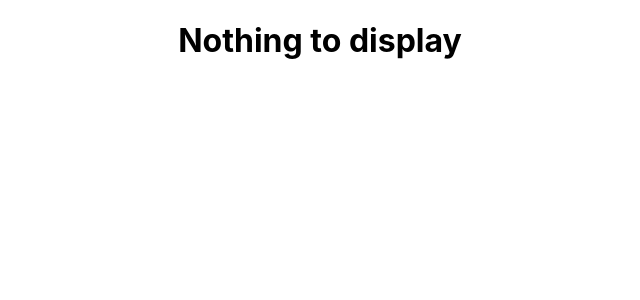
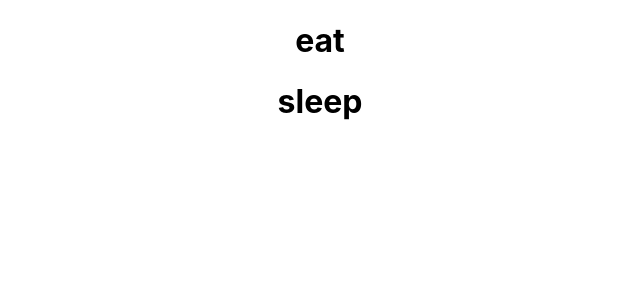
Before and after one commit to Ezeko/todo, a React (Create React App) app: page / in a window 1280 px wide. Shown: the top 300 px of the page, without its empty margins (320-960 px from the left). Built offline with nearby package versions, Linux system fonts and the light colour scheme.

Commit message:
chunk:
make react component for input and todos list

```diff
--- a/src/App.js
+++ b/src/App.js
@@ -1,13 +1,27 @@
-import React from 'react';
+import React ,{ Component}from 'react';
+import Todos from './Todos'
+import InputField from './InputField'
 
 import './App.css';
 
-function App() {
-  return (
+class App extends Component {
+  constructor(){
+    super()
+    // declare the states. the state are the dynamic variables of an app
+    // the state of the app is empty at the start of the app
+    this.state = {todos: [ {task: "eat"}, {task: "sleep"}]};
+
+  }
+
+  render(){
+
+    return(
     <div className="App">
-     <h1>Nothing to display</h1>
+      <InputField />
+      <Todos todos= {this.state.todos}/>
     </div>
-  );
+    )
+  }
 }
 
 export default App;
--- /dev/null
+++ b/src/InputField.js
@@ -0,0 +1,10 @@
+import React from 'react'
+
+
+const InputField = props =>{
+    return(
+        <React.Fragment></React.Fragment>
+    )
+}
+
+export default InputField
--- /dev/null
+++ b/src/Todos.js
@@ -0,0 +1,13 @@
+import React from 'react'
+
+const Todos = props =>{
+    return(
+        <React.Fragment>
+            {props.todos.map((opt, i)=>{
+            return <h1 id={i}>{opt.task}</h1>
+            })}
+        </React.Fragment>
+    )
+}
+
+export default Todos
```
